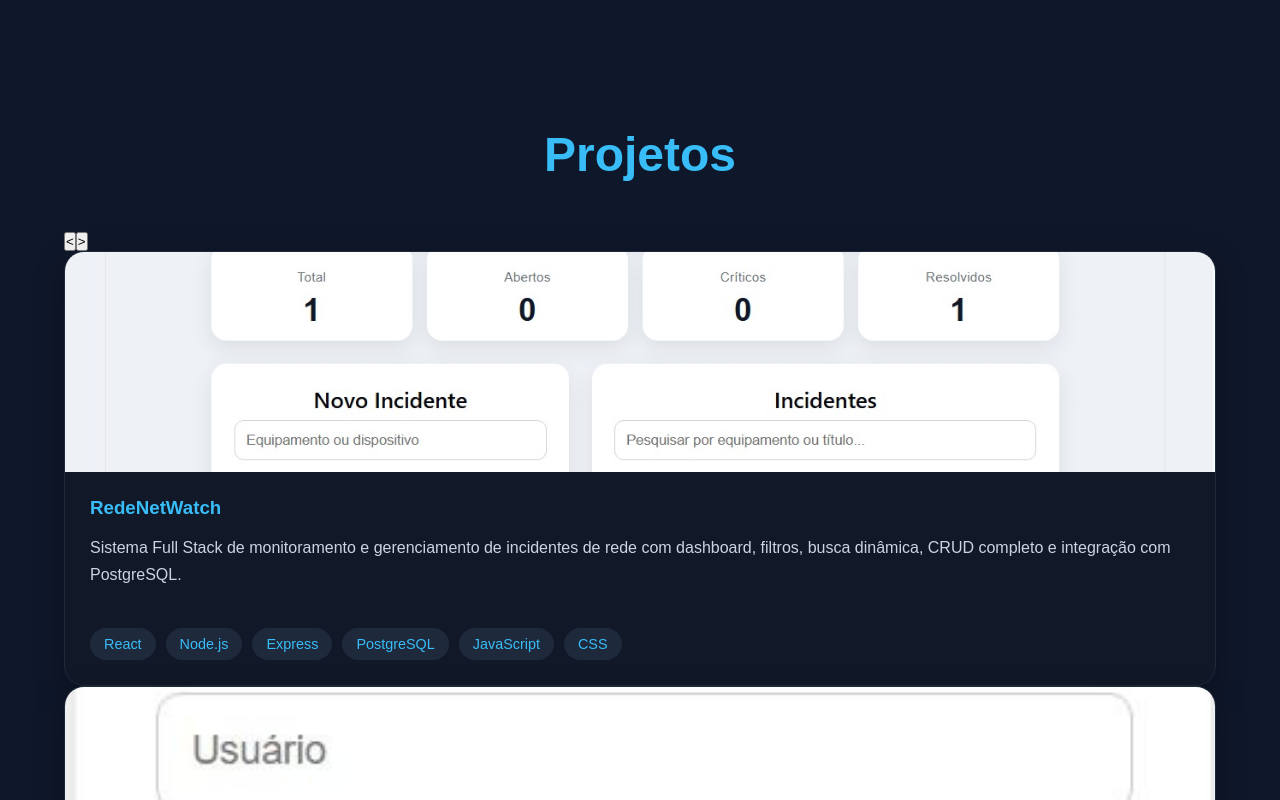
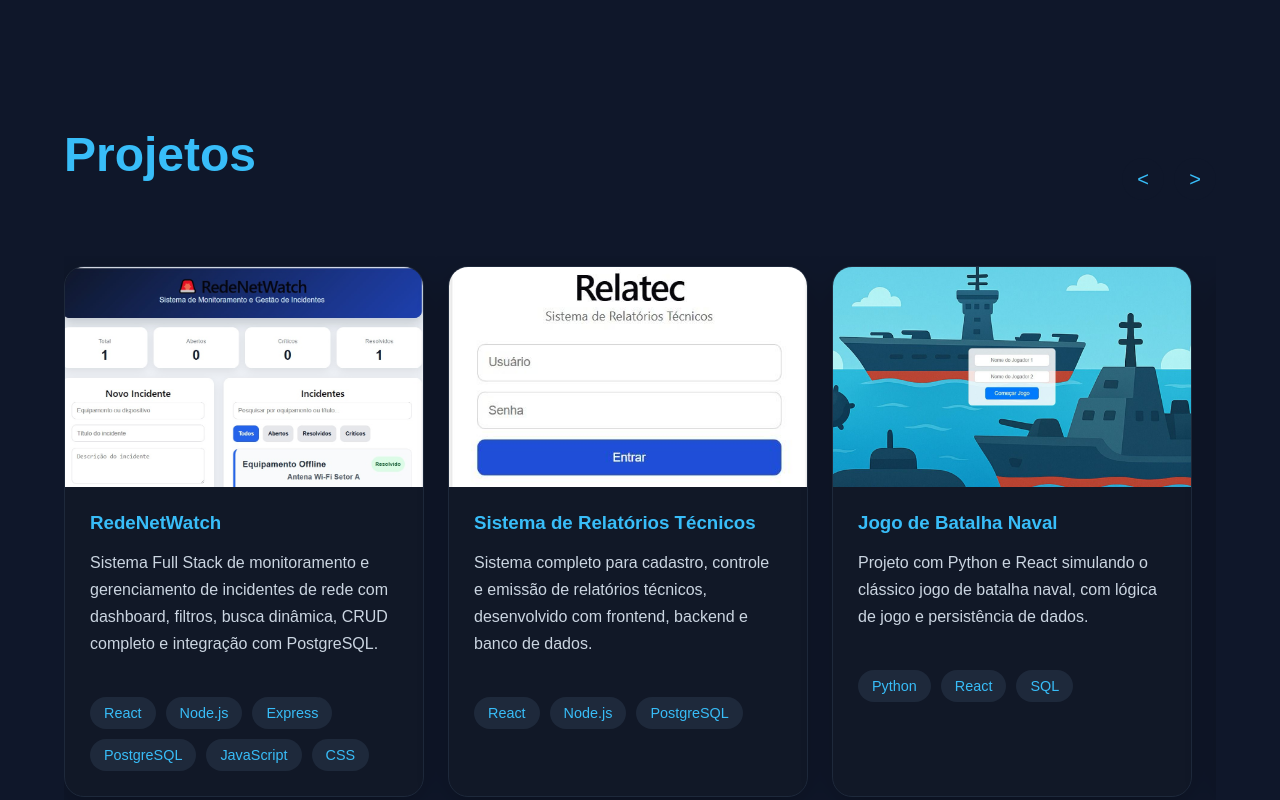
Before and after one commit to CassioNuness/portfolio-cassio-fullstack, a React (Vite) app in the folder frontend/: page / in a window 1280 px wide. Shown: the part 1880-2680 px from the top of the page. Built offline with nearby package versions, Linux system fonts and the light colour scheme.

Commit message:
feat: adiciona carrossel horizontal de projetos (adicionando css)

```diff
--- a/frontend/src/index.css
+++ b/frontend/src/index.css
@@ -506,6 +506,47 @@ a {
   box-shadow: 0 0 10px rgba(56, 189, 248, 0.3);
 }
 
+.projects-carousel {
+  display: flex;
+  gap: 24px;
+  overflow-x: auto;
+  scroll-behavior: smooth;
+  padding: 10px 0 20px;
+}
+
+.projects-carousel .project-card {
+  min-width: 360px;
+  max-width: 360px;
+  flex: 0 0 360px;
+}
+
+.projects-header {
+  display: flex;
+  align-items: center;
+  justify-content: space-between;
+  margin-bottom: 24px;
+}
+
+.carousel-buttons {
+  display: flex;
+  gap: 10px;
+}
+
+.carousel-buttons button {
+  width: 42px;
+  height: 42px;
+  border-radius: 50%;
+  border: none;
+  background: #0f172a;
+  color: #38bdf8;
+  font-size: 20px;
+  cursor: pointer;
+}
+
+.carousel-buttons button:hover {
+  background: #1e293b;
+}
+
 /* RESPONSIVO */
 
 @media (max-width: 900px) {
```
